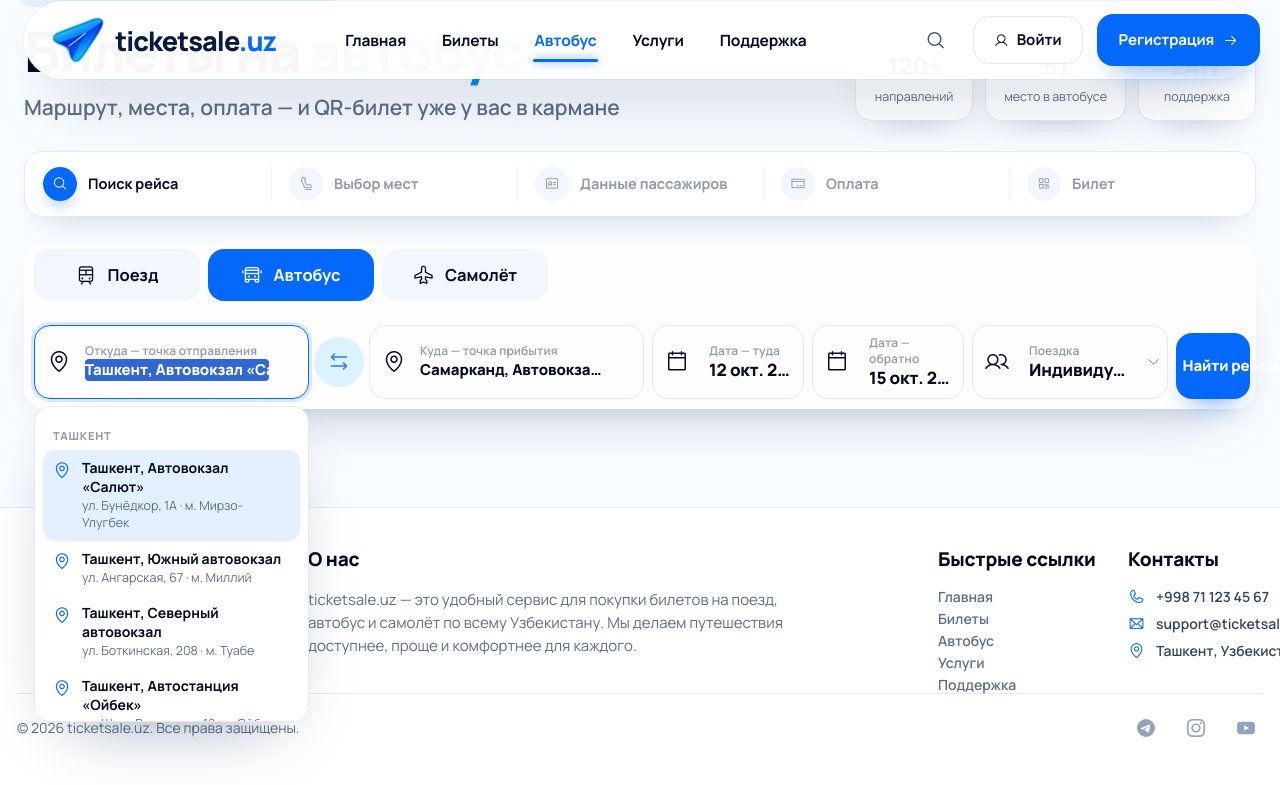
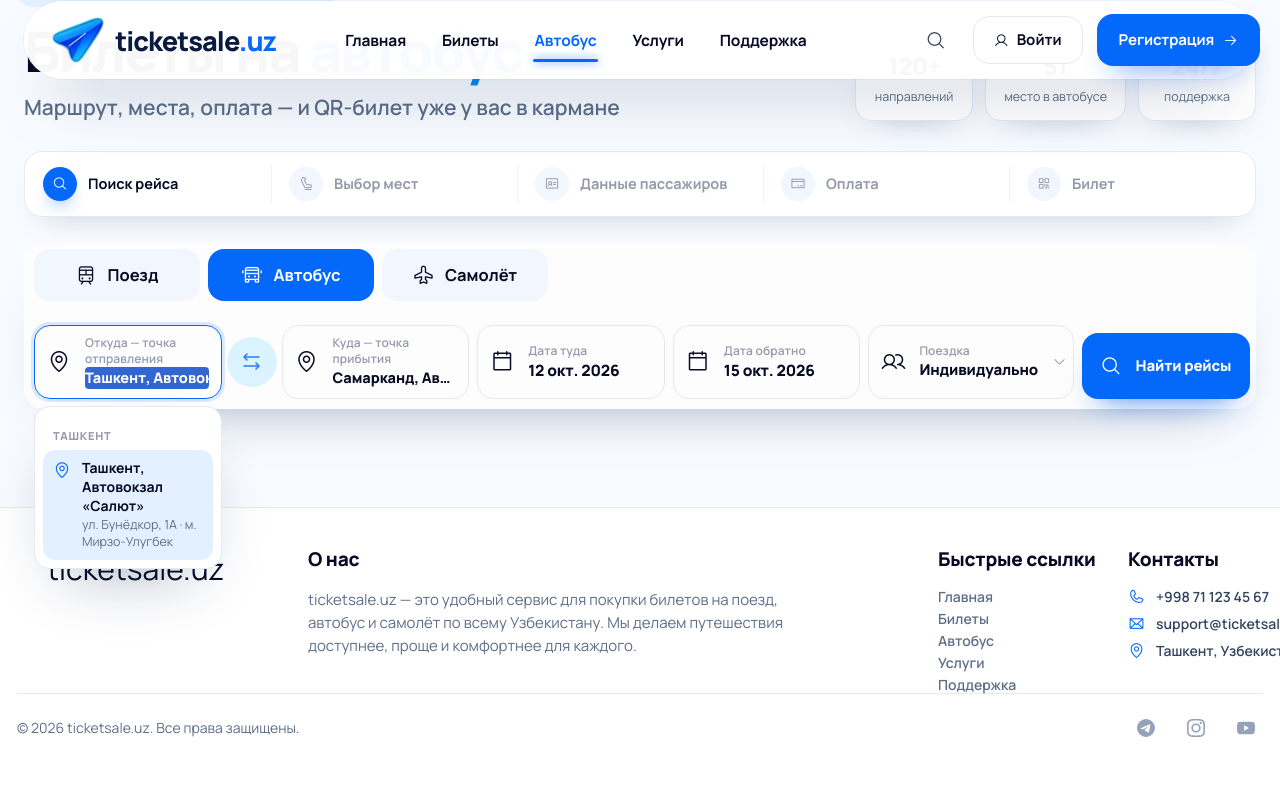
Before and after one commit to 9rf3/rm-design, a website: page bus.html in a window 1280 px wide. Both pictures are taken after a click on the button 935 px from the left and 55 px from the top of the page. Shown: the part 223-1008 px from the top of the page. Drawn offline with Linux system fonts and the light colour scheme.

Commit message:
autobus 0.1

```diff
--- a/bus.css
+++ b/bus.css
@@ -2,6 +2,10 @@
    ticketsale.uz — autobus booking flow (UI)
    depends on tokens/components from styles.css
    ============================================================ */
+
+[hidden] {
+  display: none !important;
+}
 
 /* ------------------------------------------------------------
    Page hero
@@ -235,21 +239,26 @@
   margin-bottom: 24px;
 }
 
+.bus-search .field {
+  gap: 14px;
+}
+
 .bus-search .field--from,
 .bus-search .field--to {
-  width: 275px;
+  width: 236px;
 }
 
 .bus-search .field--date {
-  width: 152px;
+  width: 156px;
 }
 
 .bus-search .field--group {
-  width: 196px;
+  width: 210px;
 }
 
 .bus-search .search-submit {
-  width: 178px;
+  width: 168px;
+  flex: none;
 }
 
 .bus-search .swap-btn {
@@ -262,9 +271,17 @@
 }
 
 .field--place input {
-  font-size: 15px !important;
+  font-size: 14.5px !important;
   letter-spacing: -0.005em !important;
   text-overflow: ellipsis;
+}
+
+.bus-search .field--date .field__value {
+  font-size: 15.5px;
+}
+
+.bus-search .field--group .field__value {
+  font-size: 15px;
 }
 
 .field--group {
@@ -1045,7 +1062,7 @@
   font-weight: 800;
 }
 
-.pax-card__who span {
+.pax-card__who div span {
   display: block;
   font-size: 12.5px;
   color: var(--ink-3);
@@ -1109,6 +1126,12 @@
 .inp input::placeholder {
   color: var(--ink-4);
   font-weight: 500;
+}
+
+.inp input.is-invalid {
+  border-color: #e5484d;
+  background: #fff6f6;
+  box-shadow: 0 0 0 3px rgba(229, 72, 77, 0.12);
 }
 
 .gender {
@@ -1827,6 +1850,21 @@
    Responsive
    ------------------------------------------------------------ */
 
+@media (max-width: 1330px) {
+  .bus-search .field--from,
+  .bus-search .field--to,
+  .bus-search .field--date,
+  .bus-search .field--group {
+    flex: 1 1 170px;
+    width: auto;
+  }
+
+  .bus-search .search-submit {
+    flex: 0 1 168px;
+    width: auto;
+  }
+}
+
 @media (max-width: 1180px) {
   .bus-search .field--from,
   .bus-search .field--to {
--- a/bus.html
+++ b/bus.html
@@ -179,7 +179,7 @@
                 <div class="field field--date" id="dateOutField">
                   <i class="ph ph-calendar-blank" aria-hidden="true"></i>
                   <span class="field__body">
-                    <span class="field__label">Дата — туда</span>
+                    <span class="field__label">Дата туда</span>
                     <span class="field__value" id="dateOutValue">12 окт. 2026</span>
                   </span>
                   <input type="date" id="dateOutInput" value="2026-10-12" aria-label="Дата поездки туда" />
@@ -188,7 +188,7 @@
                 <div class="field field--date" id="dateBackField">
                   <i class="ph ph-calendar-blank" aria-hidden="true"></i>
                   <span class="field__body">
-                    <span class="field__label">Дата — обратно</span>
+                    <span class="field__label">Дата обратно</span>
                     <span class="field__value" id="dateBackValue">15 окт. 2026</span>
                   </span>
                   <input type="date" id="dateBackInput" value="2026-10-15" aria-label="Дата поездки обратно" />
--- a/bus.js
+++ b/bus.js
@@ -300,7 +300,7 @@
   function renderPax() {
     paxCountEl.textContent = String(state.pax);
     if (state.mode === "solo") {
-      groupValueEl.textContent = "Индивидуально · 1";
+      groupValueEl.textContent = "Индивидуально";
       $("#paxHint").textContent = "Один путешественник";
       paxMinus.disabled = true;
       paxPlus.disabled = true;
@@ -362,7 +362,7 @@
   });
 
   /* ---------------------------------------------------- steps */
-  var scrollTarget = $(".bus-flow");
+  var scrollTarget = $("#steps");
 
   function goToStep(n) {
     $$(".step-panel").forEach(function (p) {
@@ -374,9 +374,12 @@
       s.classList.toggle("is-done", i < n);
     });
     if (n > state.maxStep) state.maxStep = n;
-    scrollTarget.scrollIntoView({
-      behavior: reduceMotion ? "auto" : "smooth",
-      block: "start"
+    var offset = (header ? header.offsetHeight : 0) + 10;
+    var top =
+      scrollTarget.getBoundingClientRect().top + window.scrollY - offset;
+    window.scrollTo({
+      top: Math.max(0, top),
+      behavior: reduceMotion ? "auto" : "smooth"
     });
   }
 
@@ -622,6 +625,12 @@
         });
       });
     });
+
+    $$("input", paxList).forEach(function (inp) {
+      inp.addEventListener("input", function () {
+        inp.classList.remove("is-invalid");
+      });
+    });
   }
 
   function paxData(i) {
@@ -683,6 +692,21 @@
 
   /* ---------------------------------------------------- payment */
   $("#toPayment").addEventListener("click", function () {
+    var inputs = $$("#paxList input");
+    var bad = inputs.filter(function (inp) { return !inp.value.trim(); });
+    inputs.forEach(function (inp) {
+      inp.classList.toggle("is-invalid", !inp.value.trim());
+    });
+    if (bad.length) {
+      bad[0].focus();
+      bad[0].scrollIntoView({
+        behavior: reduceMotion ? "auto" : "smooth",
+        block: "center"
+      });
+      toast("Заполните данные всех пассажиров");
+      return;
+    }
+
     var t = state.trip.dataset;
     $("#s4Route").textContent = t.from + " → " + t.to;
     $("#s4Date").textContent = t.date + " · " + t.dep;
```
Also changed, not shown: index.html (+1 -0 lines).
